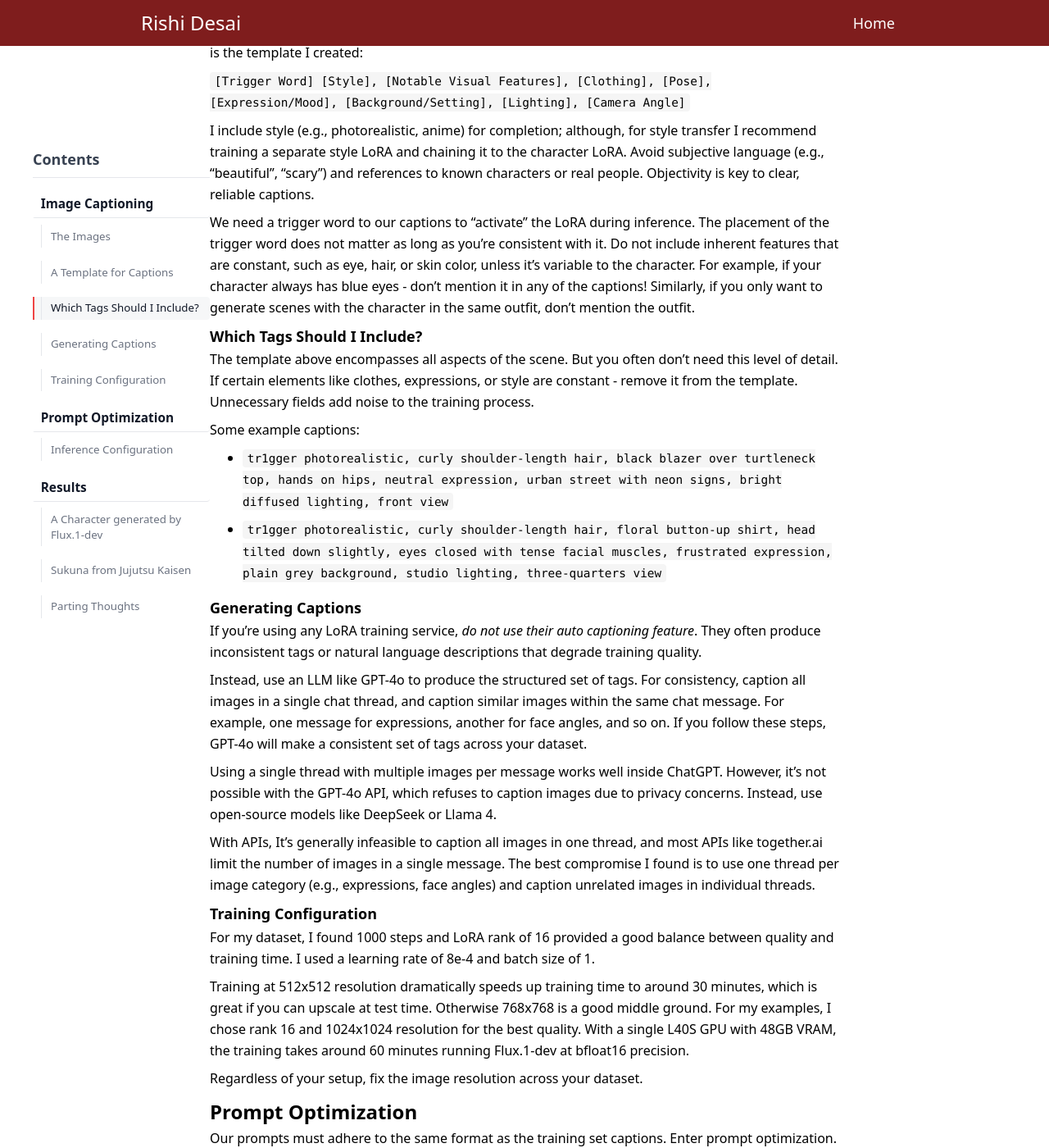
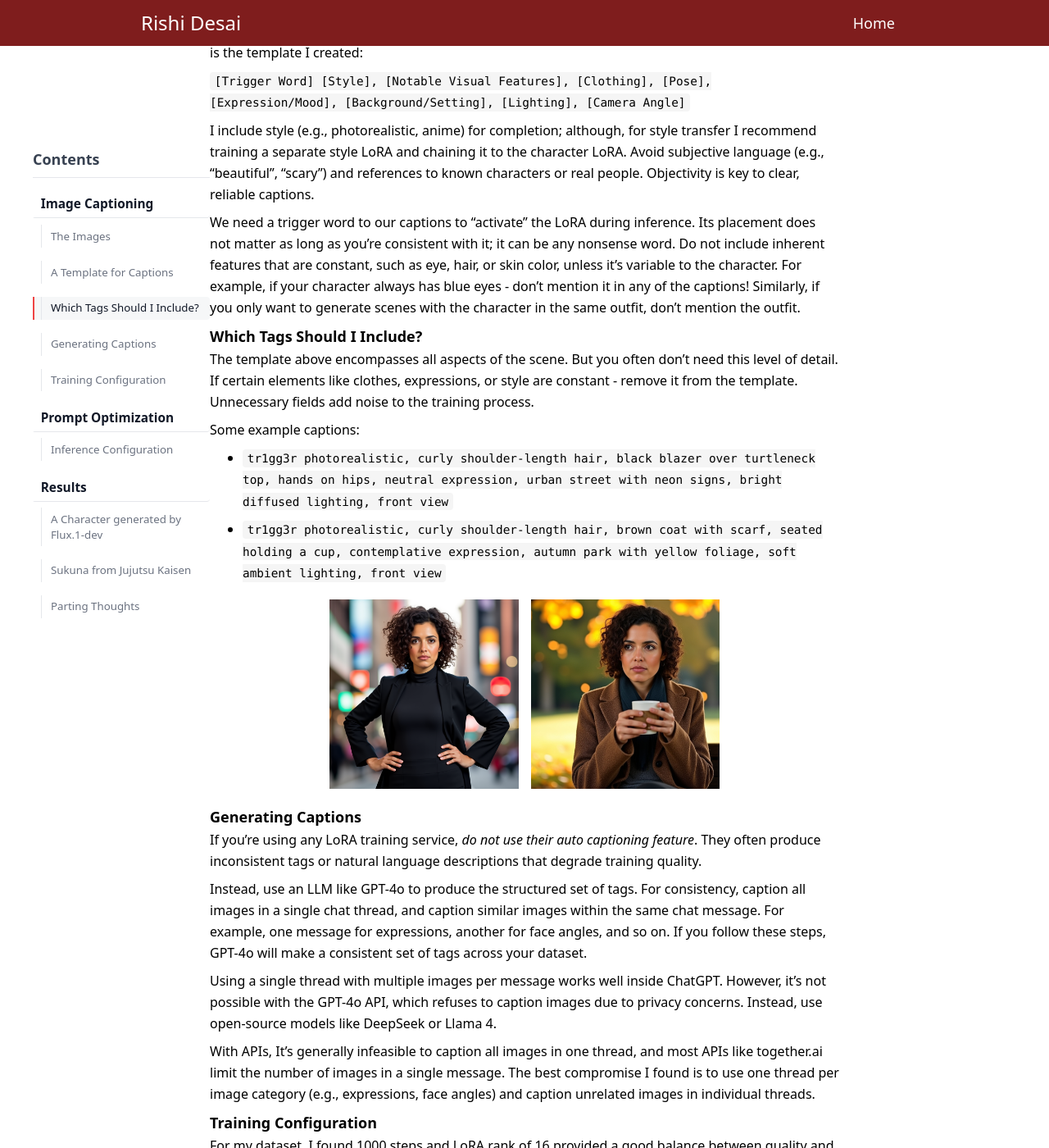
Before and after one commit to RishiDesai/rishidesai.github.io, a Jekyll site: the page built from _posts/2025-05-10-character-lora.md, in a window 1280 px wide and 1400 px high, scrolled down 1560 px. Shown: the whole window at 82% size. Built offline with Jekyll 4.4.1, drawn with Linux system fonts in a browser that asks for light colours; nearby versions of some CDN libraries; some of the changed text lies outside the part shown.

Commit message:
added examples in bewteen

```diff
--- a/_posts/2025-05-10-character-lora.md
+++ b/_posts/2025-05-10-character-lora.md
@@ -47,15 +47,21 @@ When training a LoRA on Flux, precise and consistent image captions are essentia
 
 I include style (e.g., photorealistic, anime) for completion; although, for style transfer I recommend training a separate style LoRA and chaining it to the character LoRA. Avoid subjective language (e.g., "beautiful", "scary") and references to known characters or real people. Objectivity is key to clear, reliable captions.
 
-We need a trigger word to our captions to "activate" the LoRA during inference. The placement of the trigger word does not matter as long as you're consistent with it. Do not include inherent features that are constant, such as eye, hair, or skin color, unless it's variable to the character. For example, if your character always has blue eyes - don't mention it in any of the captions! Similarly, if you only want to generate scenes with the character in the same outfit, don't mention the outfit.
+We need a trigger word to our captions to "activate" the LoRA during inference. Its placement does not matter as long as you're consistent with it; it can be any nonsense word. Do not include inherent features that are constant, such as eye, hair, or skin color, unless it's variable to the character. For example, if your character always has blue eyes - don't mention it in any of the captions! Similarly, if you only want to generate scenes with the character in the same outfit, don't mention the outfit.
 
 ### Which Tags Should I Include?
 The template above encompasses all aspects of the scene. But you often don't need this level of detail. If certain elements like clothes, expressions, or style are constant - remove it from the template. Unnecessary fields add noise to the training process.
 
 Some example captions:
 
-- `tr1gger photorealistic, curly shoulder-length hair, black blazer over turtleneck top, hands on hips, neutral expression, urban street with neon signs, bright diffused lighting, front view`
-- `tr1gger photorealistic, curly shoulder-length hair, floral button-up shirt, head tilted down slightly, eyes closed with tense facial muscles, frustrated expression, plain grey background, studio lighting, three-quarters view`
+- `tr1gg3r photorealistic, curly shoulder-length hair, black blazer over turtleneck top, hands on hips, neutral expression, urban street with neon signs, bright diffused lighting, front view`
+- `tr1gg3r photorealistic, curly shoulder-length hair, brown coat with scarf, seated holding a cup, contemplative expression, autumn park with yellow foliage, soft ambient lighting, front view`
+
+
+<div style="display: flex; justify-content: center; gap: 15px; margin: 20px 0; flex-wrap: wrap;">
+  <img src="/assets/images/character-lora/woman_ex_1.png" alt="Woman in black blazer" style="width: 30%; max-width: 300px;">
+  <img src="/assets/images/character-lora/woman_ex_2.png" alt="Woman in brown coat" style="width: 30%; max-width: 300px;">
+</div>
 
 ### Generating Captions
 If you're using any LoRA training service, _do not use their auto captioning feature_. They often produce inconsistent tags or natural language descriptions that degrade training quality.
@@ -69,19 +75,23 @@ With APIs, It's generally infeasible to caption all images in one thread, and mo
 ### Training Configuration
 For my dataset, I found 1000 steps and LoRA rank of 16 provided a good balance between quality and training time. I used a learning rate of 8e-4 and batch size of 1.
 
-Training at 512x512 resolution dramatically speeds up training time to around 30 minutes, which is great if you can upscale at test time. Otherwise 768x768 is a good middle ground. For my examples, I chose rank 16 and 1024x1024 resolution for the best quality. With a single L40S GPU with 48GB VRAM, the training takes around 60 minutes running Flux.1-dev at bfloat16 precision.
+Training at 512x512 speeds up training time to around 30 minutes, which is great if you can upscale at test time. Otherwise 768x768 is a good middle ground. For my examples, I chose rank 16 and 1024x1024 resolution for the best quality. With a single L40S GPU with 48GB VRAM, the training takes around 60 minutes running Flux.1-dev at bfloat16 precision.
 
 Regardless of your setup, fix the image resolution across your dataset.
 
 # Prompt Optimization
 
-Our prompts must adhere to the same format as the training set captions. Enter prompt optimization. One simple method is to use an LLM: provide all image captions as context and ask it to rewrite your initial prompt to match the structure of the captions. For example, a simple prompt like:
+Our prompts must adhere to the same format as the training set captions. Enter prompt optimization. A simple method is using an LLM: provide all image captions as context and ask it to rewrite your initial prompt to match the structure of the captions. For example, a simple prompt like:
 
-`tr1gger riding a bike on a cobblestone street in an Italian town`
+`tr1gg3r riding a bike on a cobblestone street in an Italian town`
 
 can be optimized to
 
-`tr1gger photorealistic, curly shoulder-length hair, floral button-up shirt and light blue skinny jeans, riding a bicycle, smiling expression, cobblestone street in Italian town, soft afternoon lighting, three-quarter view`
+`tr1gg3r photorealistic, curly shoulder-length hair, floral button-up shirt and light blue skinny jeans, riding a bicycle, smiling expression, cobblestone street in Italian town, soft afternoon lighting, three-quarter view`
+
+<div style="display: flex; justify-content: center; margin: 20px 0;">
+  <img src="/assets/images/character-lora/woman_ex_3.png" alt="Woman riding bicycle in Italian town" style="width: 30%; max-width: 300px;">
+</div>
 
 This allows you to prompt in natural language without any guesswork. Since most prompts are underdetermined, the LLM can intelligently fill in missing details. This simple step gives you significantly more control over the output.
 
@@ -102,7 +112,7 @@ If you prefer a more quantitative way, you can use the Face Embed Distance (FED)
     <p class="simple-prompt">riding a horse on a prairie during sunset</p>
 
     <h5>Optimized Prompt:</h5>
-    <p class="optimized-prompt">tr1gger photorealistic, curly shoulder-length hair, floral button-up shirt, riding a horse, neutral expression, prairie during sunset, warm directional lighting, three-quarter view</p>
+    <p class="optimized-prompt">tr1gg3r photorealistic, curly shoulder-length hair, floral button-up shirt, riding a horse, neutral expression, prairie during sunset, warm directional lighting, three-quarter view</p>
 
     <div class="example-image">
       <img src="/assets/images/character-lora/woman_1.png" alt="Woman riding a horse">
```
Also changed, not shown: other parts of _posts/2025-05-10-character-lora.md (+1 -1 lines), assets/images/character-lora/woman_ex_1.png (added), assets/images/character-lora/woman_ex_2.png (added), assets/images/character-lora/woman_ex_3.png (added).
